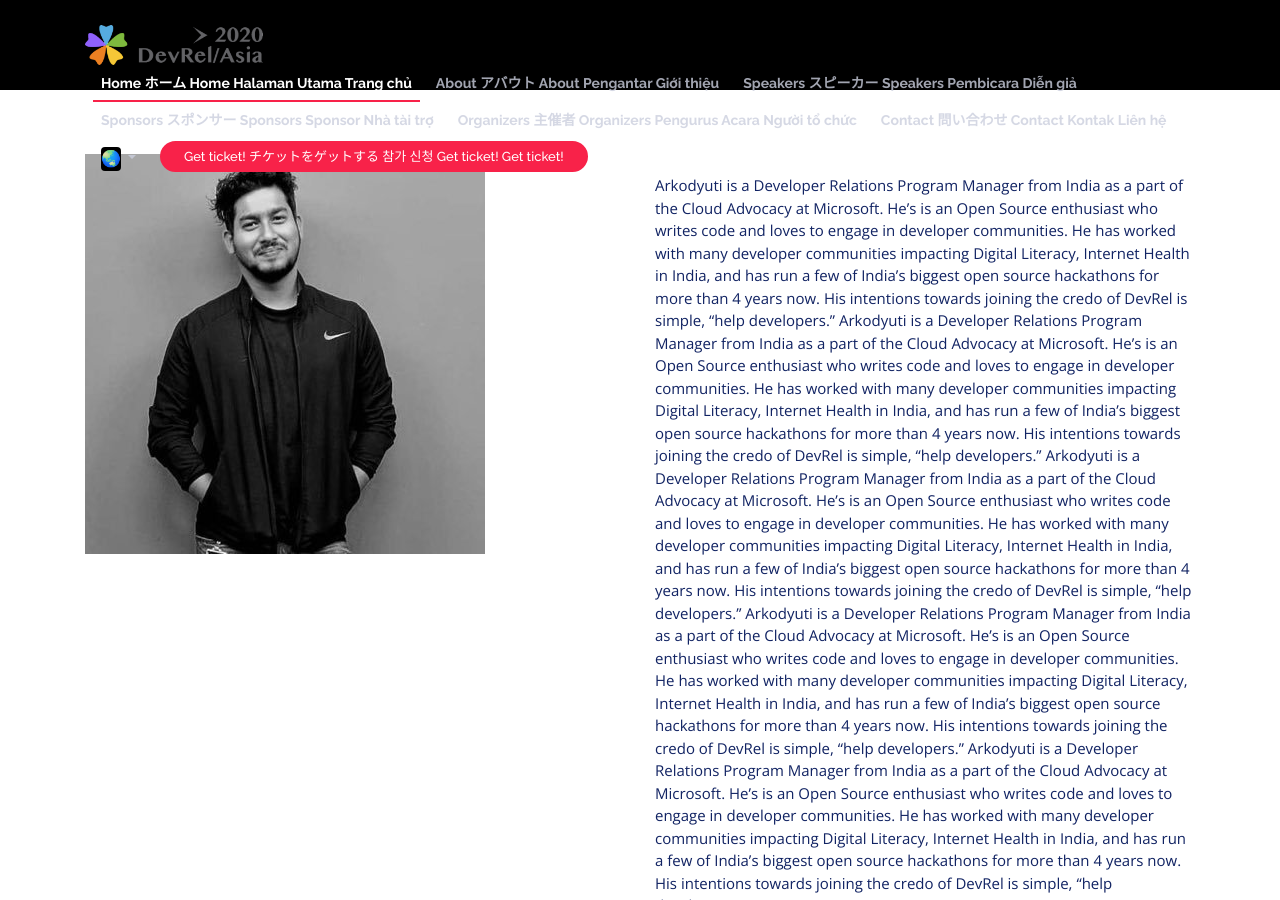
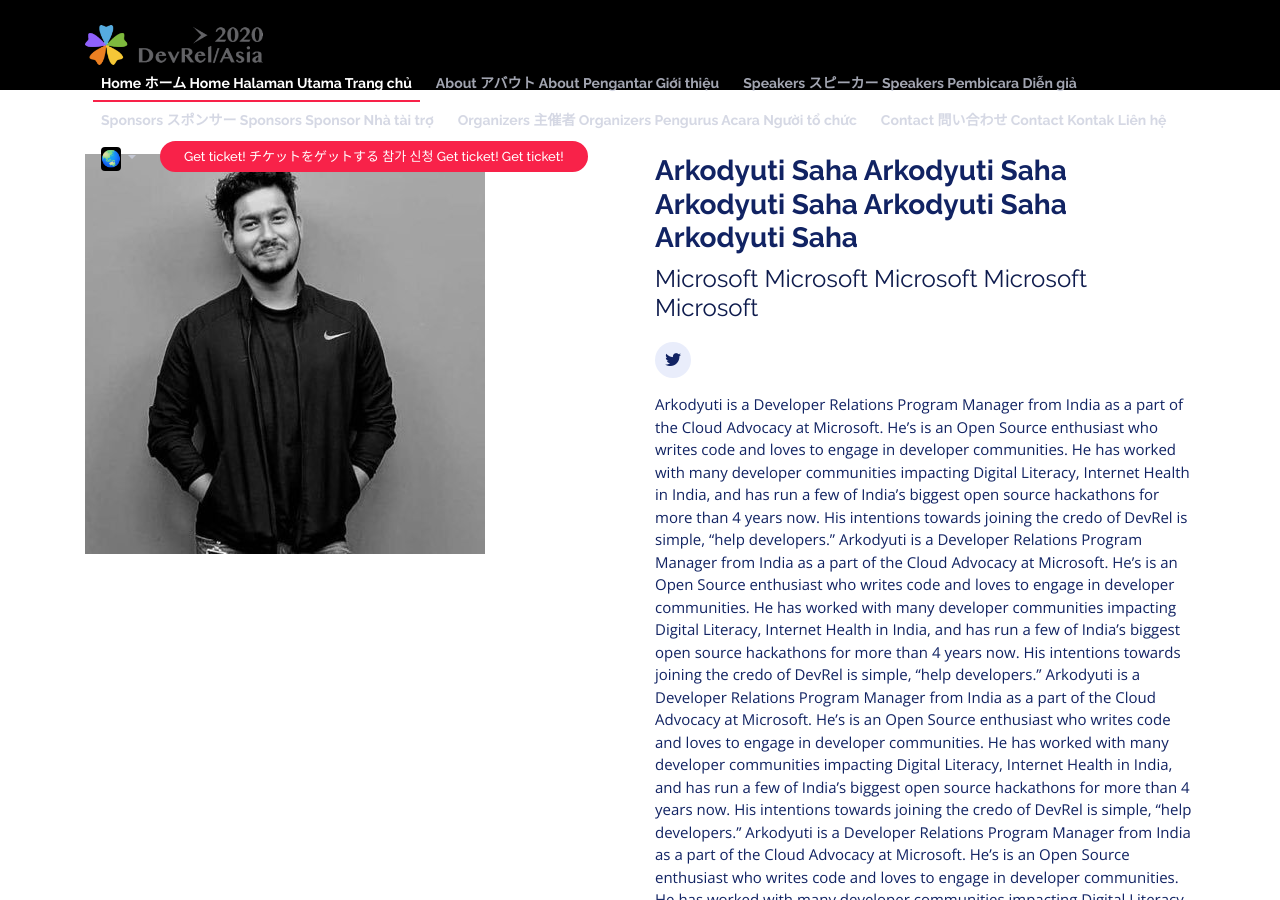
Before and after one commit to DevRel-Asia/asia-2020, a Jekyll site: the page built from speakers/arkodyuti.md, in a window 1280 px wide and 900 px high. Built offline with Jekyll 4.4.1, drawn with Linux system fonts in a browser that asks for light colours; nearby versions of some CDN libraries.

Commit message:
Auto update

```diff
--- a/_data/speakers.json
+++ b/_data/speakers.json
@@ -897,16 +897,16 @@
   },
   {
     "id": "arkodyuti",
-    "company_english": "",
+    "company_english": "Microsoft",
     "speaker_title_english": "",
-    "name_english": "",
+    "name_english": "Arkodyuti Saha",
     "profile_english": "Arkodyuti is a Developer Relations Program Manager from India as a part of the Cloud Advocacy at Microsoft. He’s is an Open Source enthusiast who writes code and loves to engage in developer communities. He has worked with many developer communities impacting Digital Literacy, Internet Health in India, and has run a few of India’s biggest open source hackathons for more than 4 years now. His intentions towards joining the credo of DevRel is simple, “help developers.”",
-    "company_your_language": "",
+    "company_your_language": "Microsoft",
     "speaker_title_your_language": "",
     "name_your_language": "Arkodyuti Saha",
     "profile_your_language": "Arkodyuti is a Developer Relations Program Manager from India as a part of the Cloud Advocacy at Microsoft. He’s is an Open Source enthusiast who writes code and loves to engage in developer communities. He has worked with many developer communities impacting Digital Literacy, Internet Health in India, and has run a few of India’s biggest open source hackathons for more than 4 years now. His intentions towards joining the credo of DevRel is simple, “help developers.”",
     "web": "",
-    "twitter": "",
+    "twitter": "https://twitter.com/arkodyutisaha",
     "facebook": "",
     "github": "",
     "google": "",
@@ -914,7 +914,7 @@
     "youtube": "",
     "instagram": "",
     "stackoverflow": "",
-    "devto": "",
+    "devto": "https://dev.to/arkodyutisaha",
     "twitch": "",
     "weibo": "",
     "other": "",
--- a/speakers/arkodyuti.md
+++ b/speakers/arkodyuti.md
@@ -3,5 +3,5 @@
 permalink: /speakers/arkodyuti/
 id: arkodyuti
 type: speaker
-title:
+title: Arkodyuti Saha（Microsoft）
 ---
```
Also changed, not shown: _data/sps.json.
